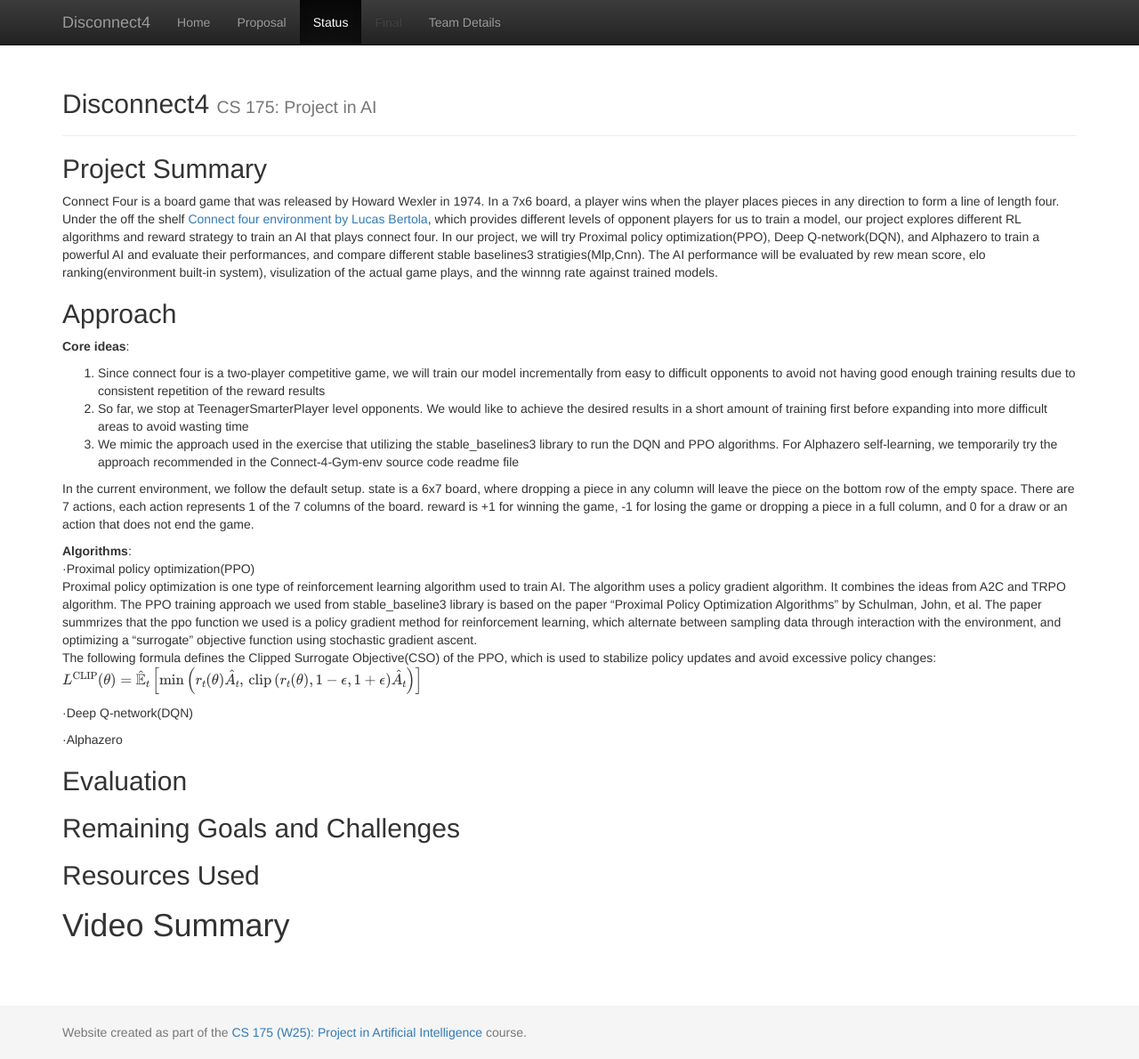
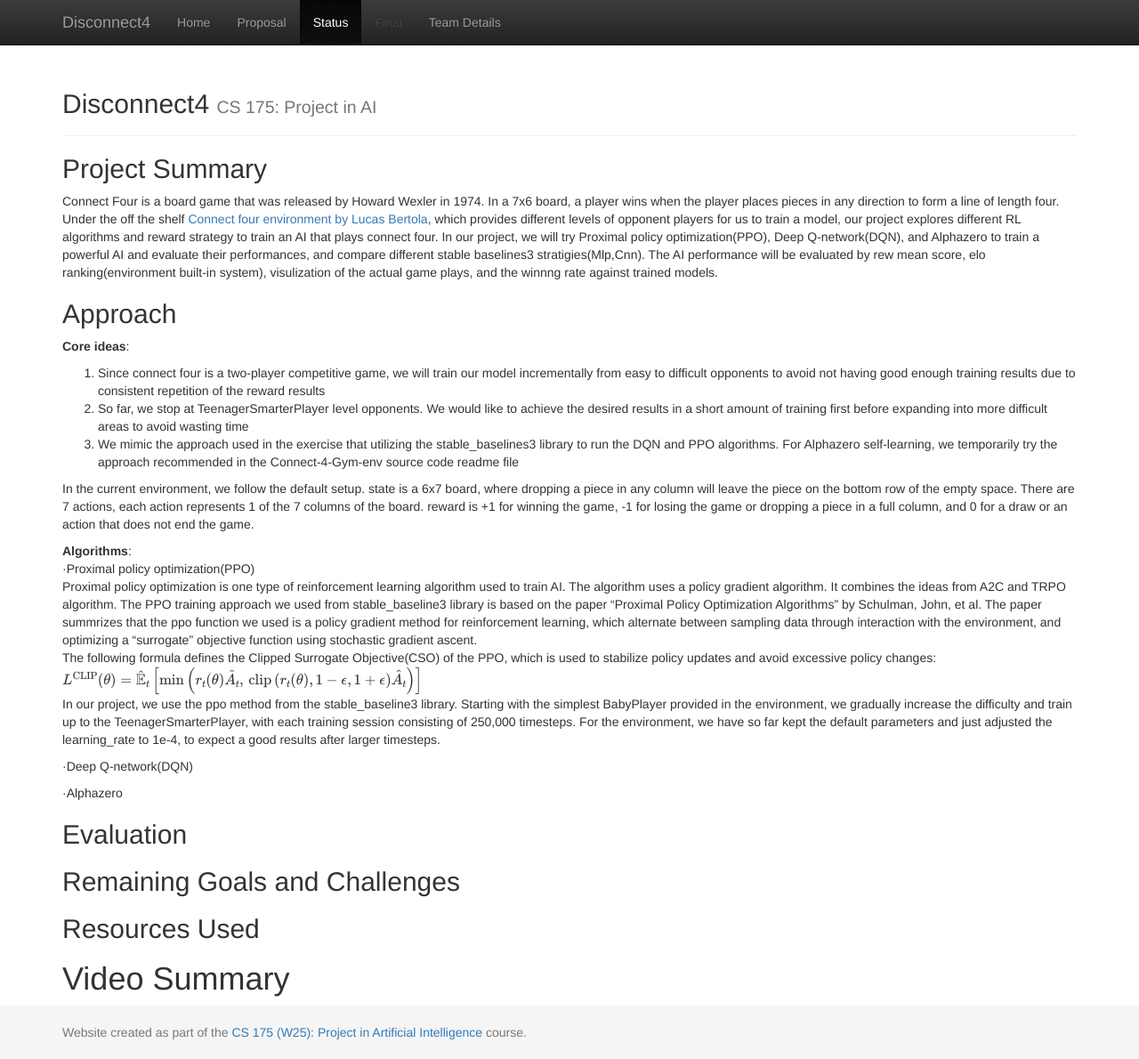
Before and after one commit to guangf1/Connect4, a Jekyll site: the page built from docs/status.md, in a window 1280 px wide and 1190 px high. Shown: the whole window at 89% size. Built offline with Jekyll 4.4.1, drawn with Linux system fonts in a browser that asks for light colours; formulas are drawn with MathJax 3.

Commit message:
Update status.md

```diff
--- a/docs/status.md
+++ b/docs/status.md
@@ -19,8 +19,7 @@ In the current environment, we follow the default setup. state is a 6x7 board, w
 Proximal policy optimization is one type of reinforcement learning algorithm used to train AI. The algorithm uses a policy gradient algorithm. It combines the ideas from A2C and TRPO algorithm. The PPO training approach we used from stable_baseline3 library is based on the paper "Proximal Policy Optimization Algorithms" by Schulman, John, et al. The paper summrizes that the ppo function we used is a policy gradient method for reinforcement learning, which alternate between sampling data through interaction with the environment, and optimizing a "surrogate" objective function using stochastic gradient ascent.
 The following formula defines the Clipped Surrogate Objective(CSO) of the PPO, which is used to stabilize policy updates and avoid excessive policy changes:
 $$L^{\text{CLIP}}(\theta) = \hat{\mathbb{E}}_t \left[ \min \left( r_t(\theta) \hat{A}_t, \, \text{clip} \left( r_t(\theta), 1 - \epsilon, 1 + \epsilon \right) \hat{A}_t \right) \right]$$
-
-
+In our project, we use the ppo method from the stable_baseline3 library. Starting with the simplest BabyPlayer provided in the environment, we gradually increase the difficulty and train up to the TeenagerSmarterPlayer, with each training session consisting of 250,000 timesteps. For the environment, we have so far kept the default parameters and just adjusted the learning_rate to 1e-4, to expect a good results after larger timesteps.
 
 ·Deep Q-network(DQN)
 
```
